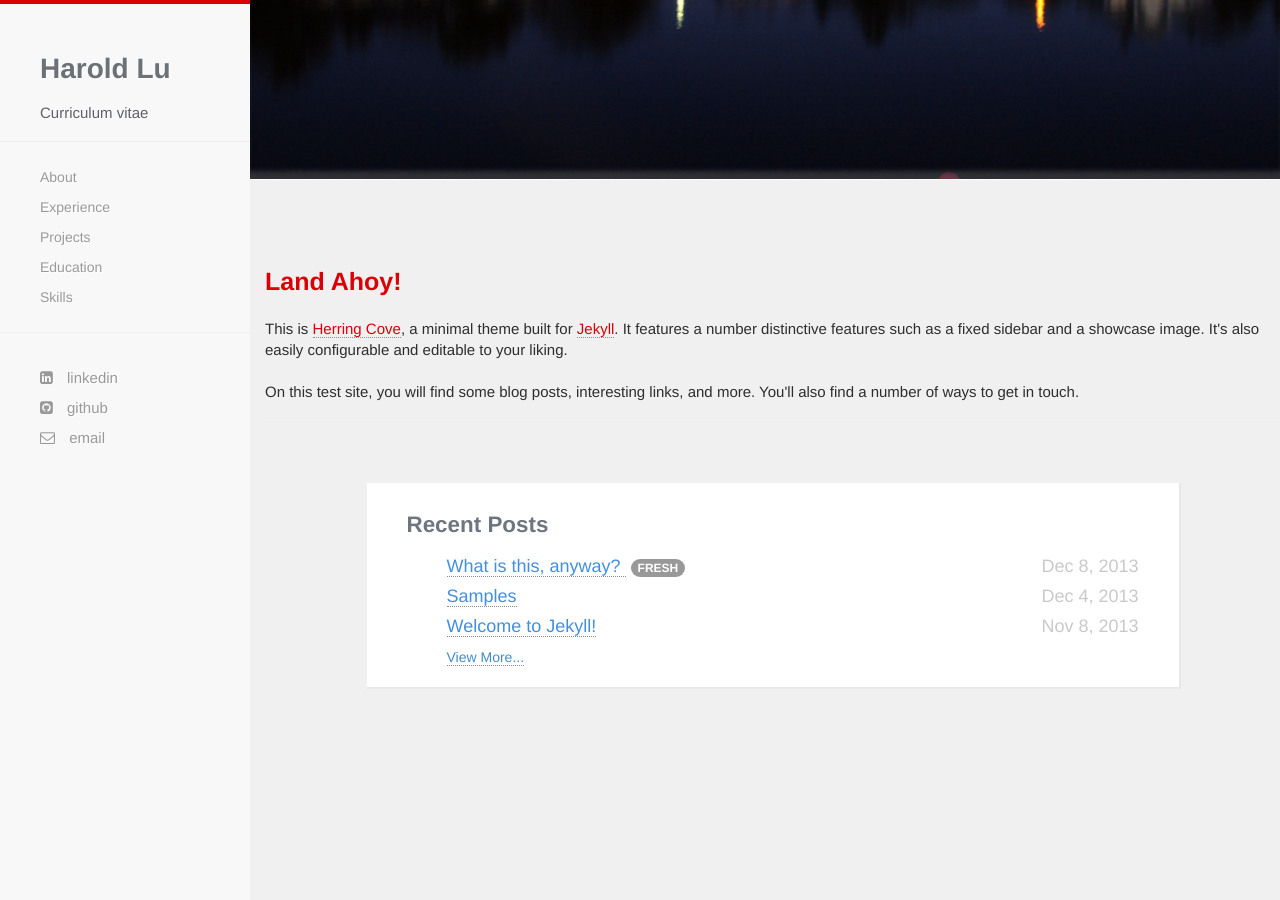
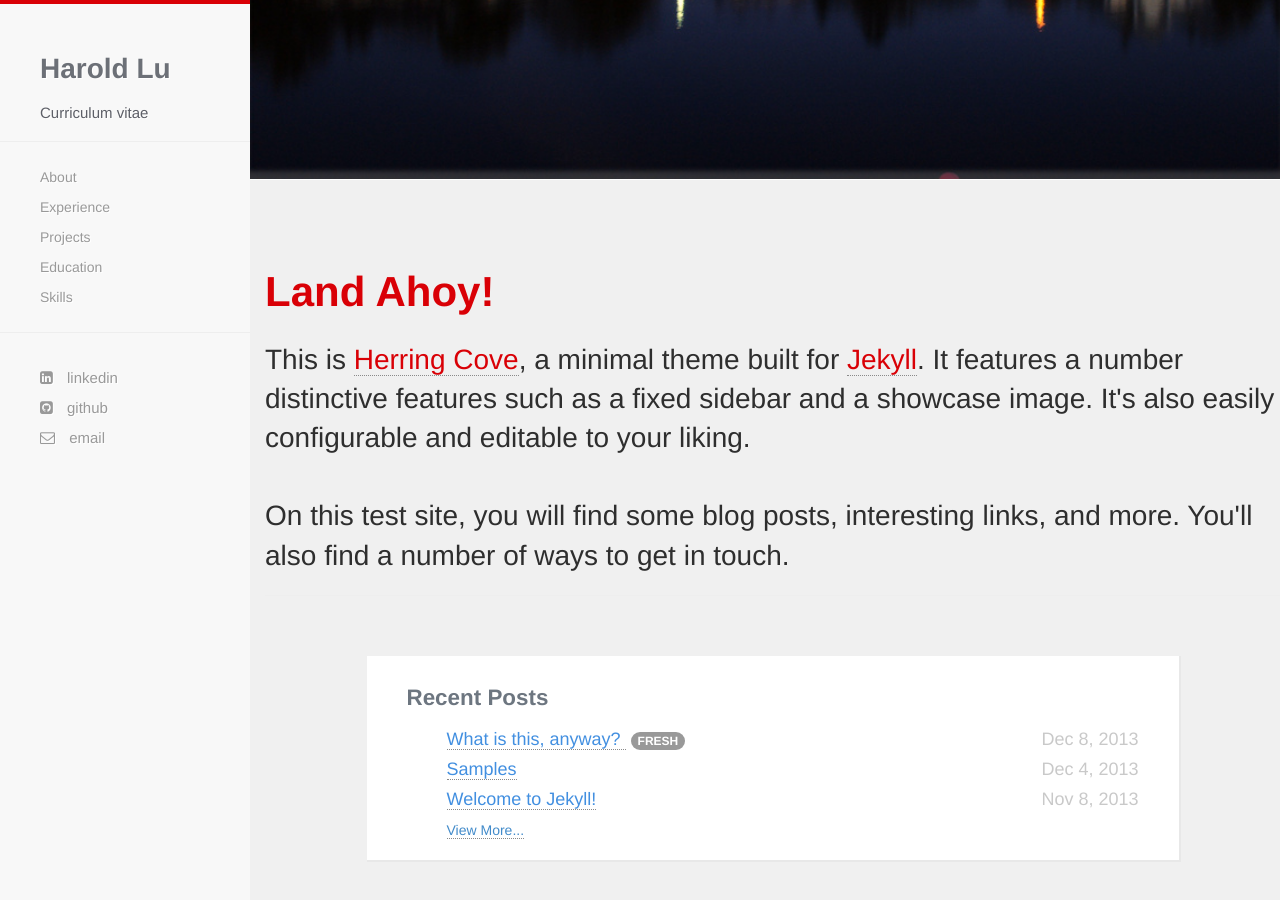
Before and after one commit to harold-lu/harold-lu.github.io, a Jekyll site: the page built from index.html, in a window 1280 px wide and 900 px high, scrolled down 524 px. Built offline with Jekyll 4.4.1, drawn with Linux system fonts in a browser that asks for light colours; nearby versions of some CDN libraries; before the commit the page ends 1251 px from its top, so only the background shows below that.

Commit message:
update body

```diff
--- a/css/hc.css
+++ b/css/hc.css
@@ -290,7 +290,7 @@ pre
 
 #welcome-greeting > h1
 {
-  font-size:25px;
+  font-size:3em;
   font-weight:700;
   color:#d90006;
   line-height:130%
@@ -298,7 +298,7 @@ pre
 
 #welcome-greeting > h2
 {
-  font-size:15px;
+  font-size:2em;
   font-weight:100;
   color:#2e2e2e;
   padding-top:0;
```
